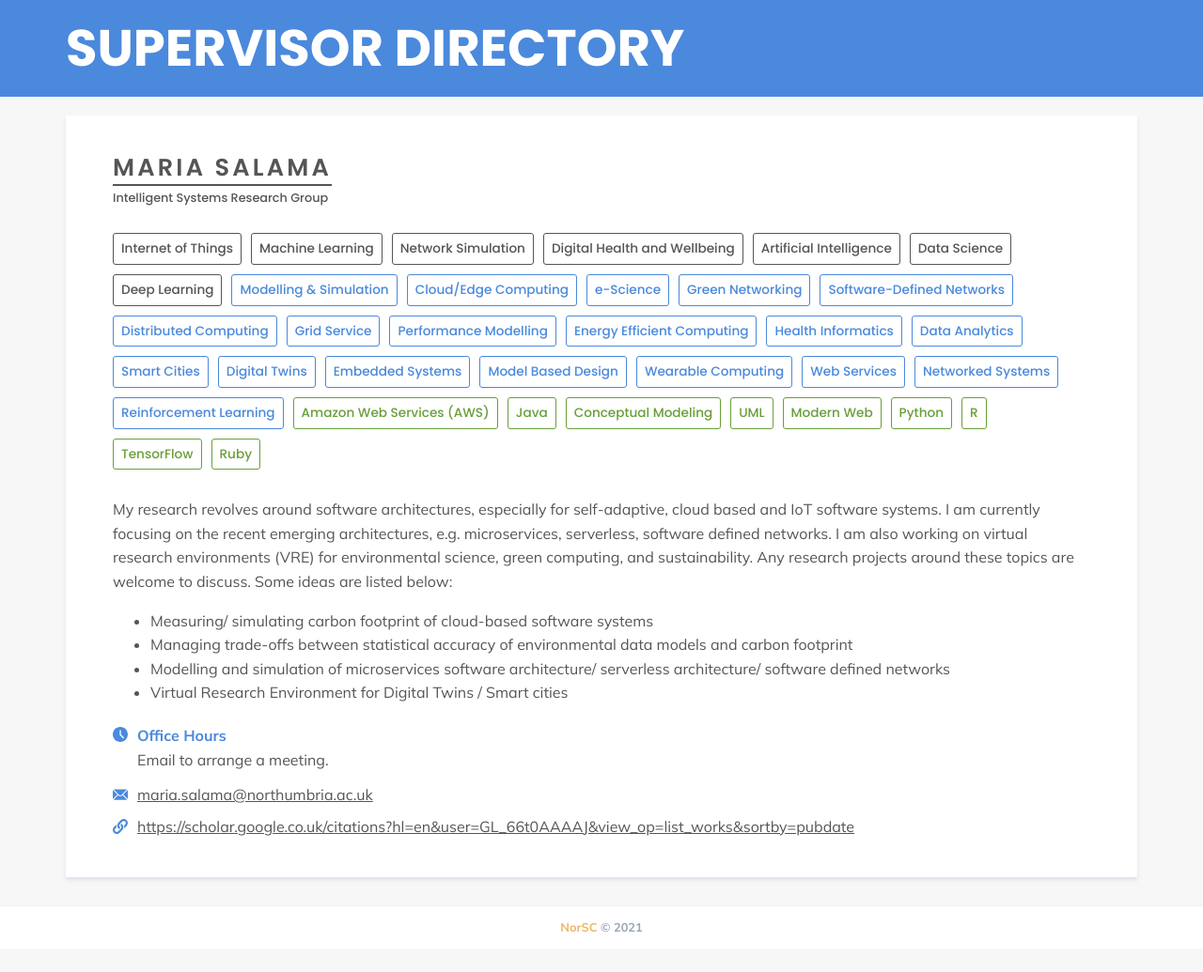
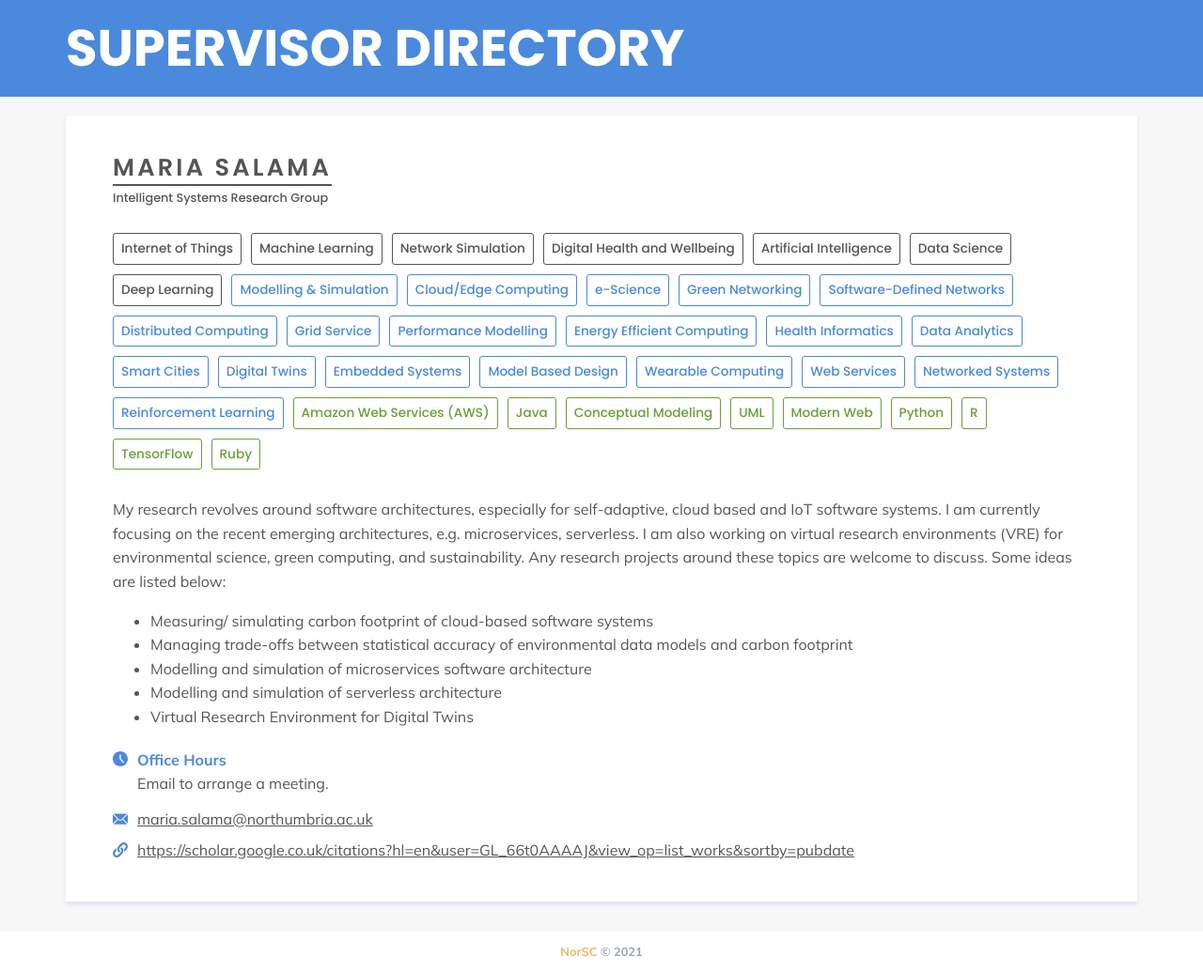
Before and after one commit to NorSC/supervisor-search, a Jekyll site: the page built from _supervisors/maria-salama.md, in a window 1280 px wide. Shown: the whole page at 94% size. Built offline with Jekyll 4.4.1, drawn with Linux system fonts in a browser that asks for light colours; a script that is not in the unit is left out; before the commit the page ends 1010 px from its top, so only the background shows below that.

Commit message:
Update Supervisors “maria-salama”

```diff
--- a/_supervisors/maria-salama.md
+++ b/_supervisors/maria-salama.md
@@ -46,26 +46,23 @@ technologies_languages:
   - R
   - TensorFlow
   - Ruby
-additional_details: "My research revolves around software architectures,
-  especially for self-adaptive, cloud based and IoT software systems. I am
-  currently focusing on the recent emerging architectures, e.g. microservices,
-  serverless, software defined networks. I am also working on virtual research
-  environments (VRE) for environmental science, green computing, and
-  sustainability. Any research projects around these topics are welcome to
-  discuss. Some ideas are listed below:\r
+additional_details: >-
+  My research revolves around software architectures, especially for
+  self-adaptive, cloud based and IoT software systems. I am currently focusing
+  on the recent emerging architectures, e.g. microservices, serverless. I am
+  also working on virtual research environments (VRE) for environmental science,
+  green computing, and sustainability. Any research projects around these topics
+  are welcome to discuss. Some ideas are listed below:
 
-  \r
 
-  -\tMeasuring/ simulating carbon footprint of cloud-based software systems\r
+  * Measuring/ simulating carbon footprint of cloud-based software systems
 
-  -\tManaging trade-offs between statistical accuracy of environmental data
-  models and carbon footprint\r
+  * Managing trade-offs between statistical accuracy of environmental data models and carbon footprint
 
-  -\tModelling and simulation of microservices software architecture/
-  serverless architecture/ software defined networks\r
+  * Modelling and simulation of microservices software architecture
 
-  -\tVirtual Research Environment for Digital Twins\r/ Smart cities
+  * Modelling and simulation of serverless architecture
 
-  \r\n"
+  * Virtual Research Environment for Digital Twins
 additional_details_msc: ""
 ---
```
